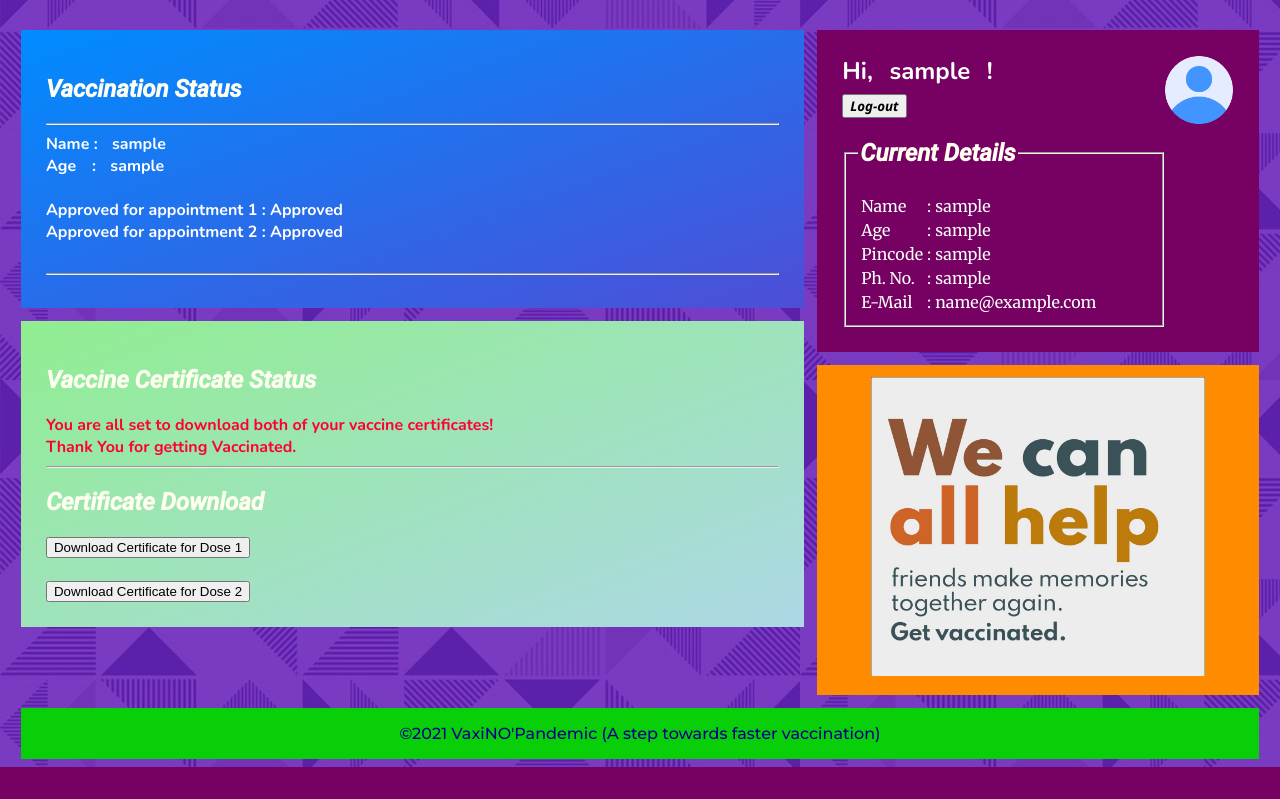
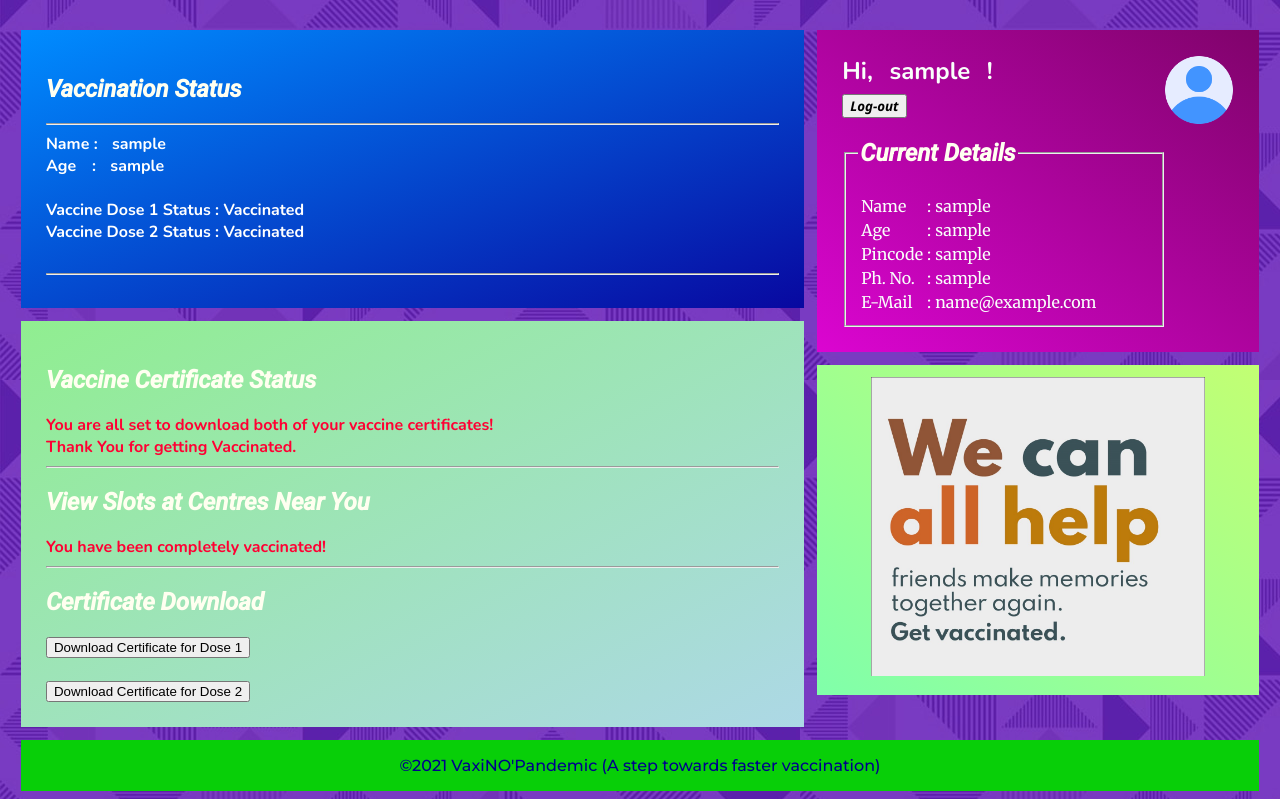
Before and after one commit to Whitelisted2/VaxiNO-Pandemic, a PHP site: page /loggedin.php in a window 1280 px wide. Shown: the part 66-865 px from the top of the page. Before the commit the page ends 833 px from the top, so only its background shows below. Run offline with PHP 8.4, Linux system fonts and the light colour scheme; the visitor is signed in with stand-in values (Sample User, id 1).

Commit message:
updates to dashboard, slots

```diff
--- a/app1.php
+++ b/app1.php
@@ -62,6 +62,7 @@ if(!isset($_POST['submit']))
             {
                 echo "Your request for appointment for vaccination dose 1 has been made.\n";
                 echo "Please wait for Administrator to approve it.\n";
+                echo "You can view slots at centres in your pin code.\n";
                 $_SESSION["app1_approval_user"]=1;
             }
             else
--- a/app2.php
+++ b/app2.php
@@ -61,7 +61,8 @@ if(!isset($_POST['submit']))
             if($result)
             {
                 echo "Your request for appointment for vaccination dose 2 has been made.\n";
-                echo "Please wait for Administrator to approve it.";
+                echo "Please wait for Administrator to approve it.\n";
+                echo "You can view slots at centres in your pin code.\n";
                 $_SESSION["app2_approval_user"]=1;
             }
             else
--- a/css/dashlayout_user.css
+++ b/css/dashlayout_user.css
@@ -26,7 +26,7 @@ body{
 }
 
 .left{
-    background-image:linear-gradient(to bottom right, rgb(0, 140, 255), rgb(78, 78, 214));
+    background-image:linear-gradient(to bottom right, rgb(0, 140, 255), rgb(8, 8, 160));
     color: #ffffff;
     display:block;
     float: left;
@@ -56,7 +56,7 @@ body{
 }
 
 .right{
-    background-color: #770063;
+    background-image: linear-gradient(to bottom left, #80036b, rgb(219, 5, 209));
     color: #f9fffb;
     float: right;
     min-height: 60%;
@@ -119,7 +119,7 @@ footer{
 .squareright{
     float:right;
     display: block;
-    background-color: darkorange;
+    background-image: linear-gradient(to top right, #80ffaa, #c2ff73);
     width:33%;
     margin-right:1%;
     padding:1%;
--- a/loggedin.php
+++ b/loggedin.php
@@ -70,13 +70,13 @@ if(isset($_SESSION["login_admin"]))
                     <div id="name">Name :&nbsp;<span class="user_name"><?php echo $_SESSION["name_user"] ?></span></div>
                     <div id="age">Age&emsp;:&nbsp;<span><?php echo $_SESSION["age_user"]?></span></div>
                     <br/>
-                    <div id="approved">Approved for appointment 1&nbsp;:&nbsp;<?php echo $_SESSION["vac1_approval_user"]==1?"Approved":"NOT Approved" ?></div>
-                    <div id="approved">Approved for appointment 2&nbsp;:&nbsp;<?php echo $_SESSION["vac2_approval_user"]==1?"Approved":"NOT Approved" ?></div>
+                    <div id="approved">Vaccine Dose 1 Status&nbsp;:&nbsp;<?php echo $_SESSION["vac1_approval_user"]==1?"Vaccinated":"NOT Vaccinated" ?></div>
+                    <div id="approved">Vaccine Dose 2 Status&nbsp;:&nbsp;<?php echo $_SESSION["vac2_approval_user"]==1?"Vaccinated":"NOT Vaccinated" ?></div>
                 </div>
                 <br/>
                 <hr>
+            </div>
 
-            </div>
             <div class="right">
                 <div class="greeting">
                     Hi, <span class="user_name">
@@ -130,6 +130,7 @@ if(isset($_SESSION["login_admin"]))
             </div>
 
         </div>
+
         <div class="cert-block">
             <h2> Vaccine Certificate Status </h2>
             <?php
@@ -145,6 +146,26 @@ if(isset($_SESSION["login_admin"]))
             }
             else{
                 echo "Please wait for administrator to update the status of your appointment/vaccination.";
+            }
+            ?>
+            <hr>
+            <h2> View Slots at Centres Near You </h2>
+            <?php
+            if(($_SESSION["app1_approval_user"] == 1) && ($_SESSION["vac1_approval_user"] == 0) )
+            {
+                echo "<a href='slots_aval.php'><button>View Slots</button></a>";
+            }
+            else if(($_SESSION["app2_approval_user"] == 1) && ($_SESSION["vac2_approval_user"] == 0) )
+            {
+                echo "<a href='slots_aval.php'><button>View Slots</button></a>";
+            }
+            else if((($_SESSION["vac1_approval_user"] == 1) && ($_SESSION["app2_approval_user"] == 0))||($_SESSION["app1_approval_user"] == 0))
+            {
+                echo "Please apply for dose to view slots.";
+            }
+            else if(($_SESSION["vac1_approval_user"] == 1) && ($_SESSION["vac2_approval_user"] == 1))
+            {
+                echo "You have been completely vaccinated!";
             }
             ?>
             <hr>
@@ -167,6 +188,7 @@ if(isset($_SESSION["login_admin"]))
                 ?>
             </div>
         </div>
+
         <div class="squareright">
             <img src="images/get-vacc.jpg" width="80%">
         </div>
```
